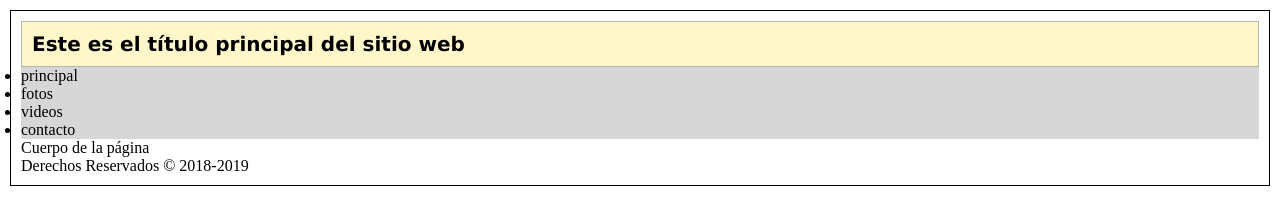
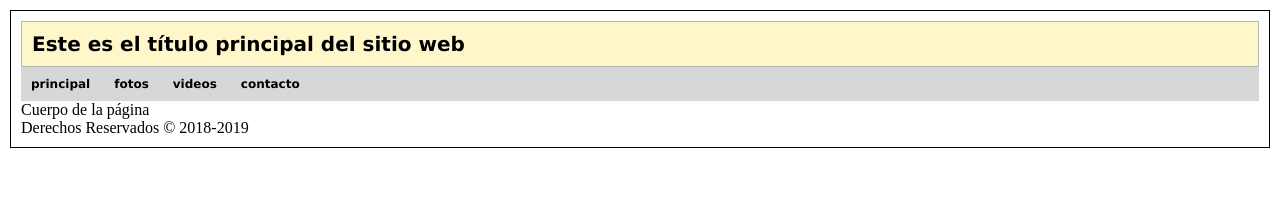
Before and after one commit to gezam/Tarea3Gema, a plain HTML site: page index.html in a window 1280 px wide. Drawn offline with Linux system fonts and the light colour scheme.

Commit message:
Cambio de lista a bloque

```diff
--- a/css/estilo.css
+++ b/css/estilo.css
@@ -13,6 +13,12 @@ h2 {
 	background-color: #D7D7D7
 }
 
+#menu li{
+	display: inline-block;
+	padding: 10px;
+	font: bold 12px verdana, sans-serif ;
+}
+
 .figura1{
 	border: 1px solid black;
 	margin:  10px;
```
